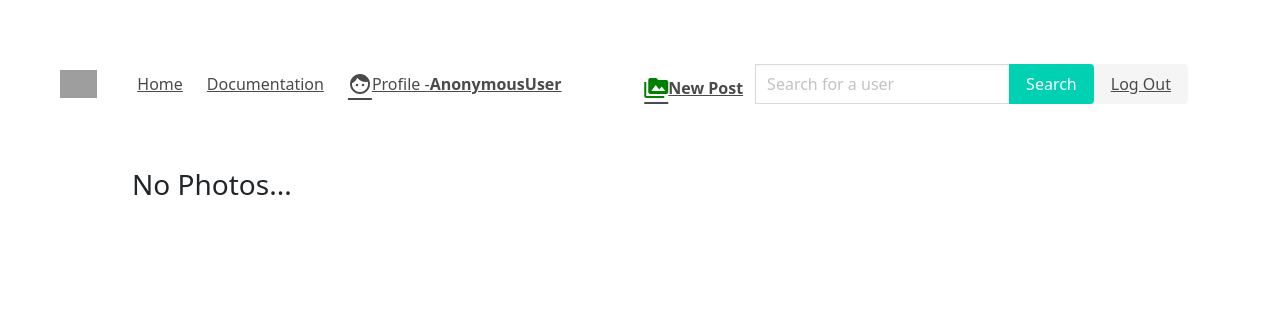
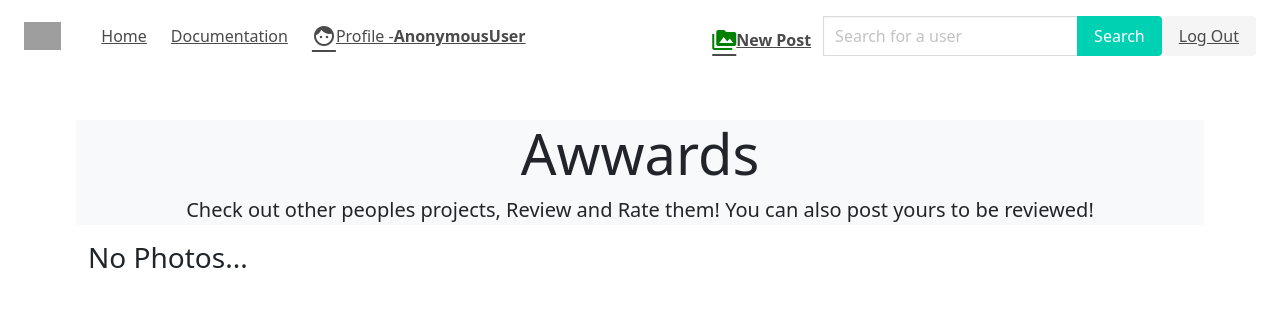
Before and after one commit to verowangari/DjangoAwwards, a Django app: template App/templates/index.html in a window 1280 px wide. Shown: the top 330 px of the page. Run offline with Django 3.2, Linux system fonts and the light colour scheme; the template is opened without the code that fills it, so the values that code supplies are empty; grey boxes are pictures that could not be loaded.

Commit message:
add jumbotron

```diff
--- a/App/templates/index.html
+++ b/App/templates/index.html
@@ -11,7 +11,15 @@
 
 
     </head>
-<body class=" container m-5">
+
+    <div class="jumbotron jumbotron-fluid bg-light">
+        <div class="container">
+            <center><h2 class="display-4">Awwards</h2>
+                <p class="lead">Check out other peoples projects, Review and Rate them! You can also post yours to be reviewed!
+                </p></center>
+        </div>
+    </div>
+<body class=" container-fluid">
 
     <div class="container d-flex flex-row ">
 
@@ -21,9 +29,13 @@
         <div class="col-md-4">
             <div class="card my-2 " width="18px" >
                 <img src="{{post_item.picture.url}}" class="image-thumbail" alt="...">
+
                 <div class="card-body">
-                    <small >Description:{{post_item.description}}</small> <br>
-                  <small >Date:{{post_item.posted}}</small> <br/>
+                    <strong><small >Title:{{post_item.title}}</small> <br></strong>
+                    <small > <em><strong>Description:</strong> {{post_item.description}} </em></small> <br>
+                  <small ><strong>Date:</strong>{{post_item.posted}}</small> <br/>
+                  <a href="posts/{{post_item.id}}">Readmore</a>
+                  <!-- <small class="button btn-sm" >:{{post_item.projecturl}}</small> <br> -->
 
                 </div>
 
@@ -38,6 +50,7 @@
 
 
     </div>
+
 </body>
 </html>
 {% endblock %}
```
